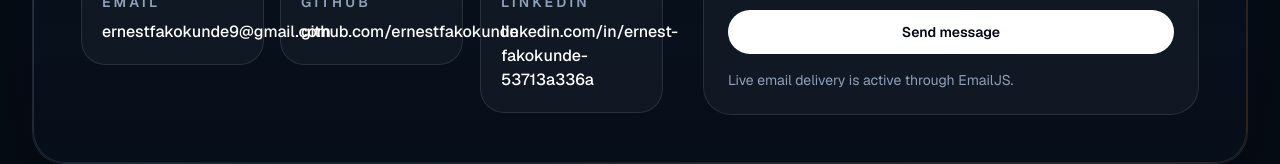
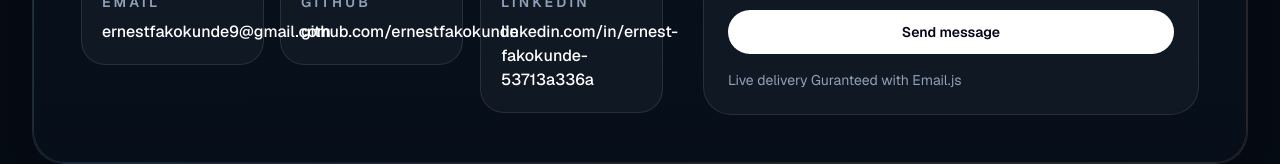
Before and after one commit to ernestfakokunde/portfolio-revamped, a Next.js app: page / in a window 1280 px wide. Shown: the part 6238-6402 px from the top of the page. Built offline with nearby package versions, Linux system fonts and the light colour scheme; no server answers.

Commit message:
Updated footer components

```diff
--- a/src/app/components/ContactForm.tsx
+++ b/src/app/components/ContactForm.tsx
@@ -195,7 +195,7 @@ export default function ContactForm() {
       >
         {feedback.message ||
           (serviceId && templateId && publicKey
-            ? "Live email delivery is active through EmailJS."
+            ? "Live delivery Guranteed with Email.js"
             : "EmailJS will send directly once your keys are added.")}
       </p>
     </form>
```
